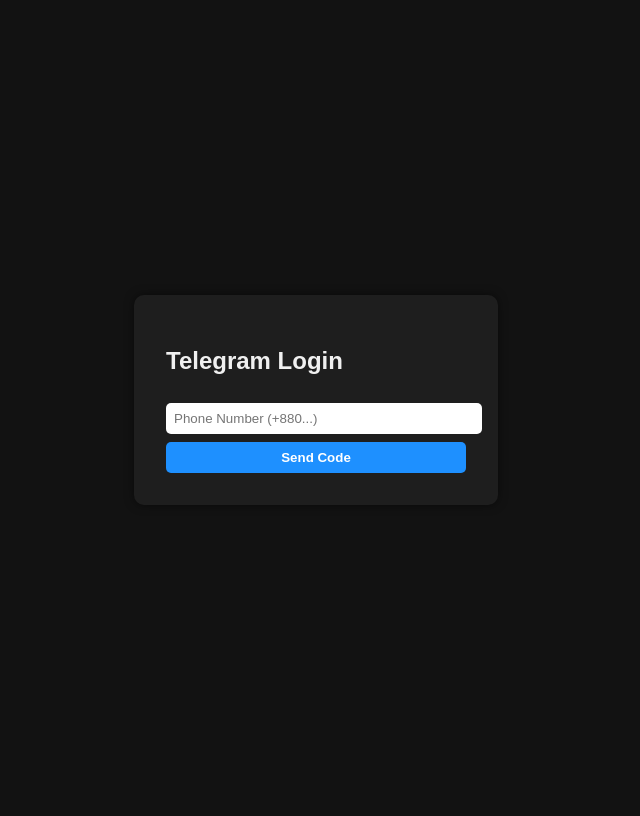
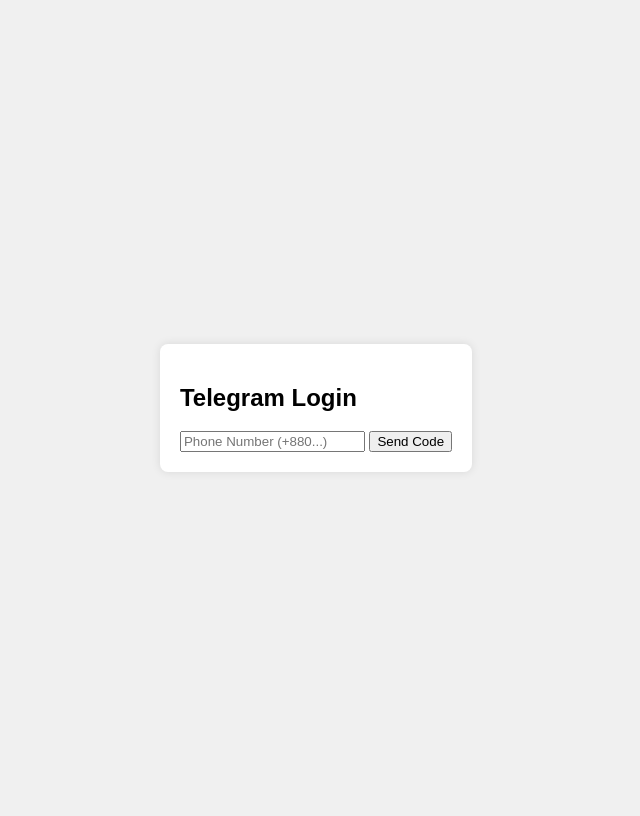
Before and after one commit to Bappa145/telegram-session-site, a Flask app: page / in a window 1280 px wide. Shown: the whole page, without its empty margins (324-964 px from the left). Before the commit the page ends 473 px from the top, so only its background shows below. Run offline with Flask 3, Linux system fonts and the light colour scheme.

Commit message:
Update style.css

```diff
--- a/static/style.css
+++ b/static/style.css
@@ -1,37 +1,17 @@
 
 body {
     font-family: Arial, sans-serif;
-    background-color: #121212;
-    color: #f0f0f0;
+    background: #f0f0f0;
     display: flex;
     justify-content: center;
     align-items: center;
     height: 100vh;
-    margin: 0;
 }
 .login-container {
-    background-color: #1e1e1e;
-    padding: 2rem;
-    border-radius: 10px;
-    box-shadow: 0 0 10px rgba(0,0,0,0.5);
-    width: 300px;
-}
-input {
-    width: 100%;
-    padding: 0.5rem;
-    margin: 0.5rem 0;
-    border: none;
-    border-radius: 5px;
-}
-button {
-    width: 100%;
-    padding: 0.5rem;
-    background-color: #1e90ff;
-    border: none;
-    border-radius: 5px;
-    color: white;
-    font-weight: bold;
-    cursor: pointer;
+    background: white;
+    padding: 20px;
+    border-radius: 8px;
+    box-shadow: 0 0 10px rgba(0,0,0,0.1);
 }
 textarea {
     width: 100%;
```
